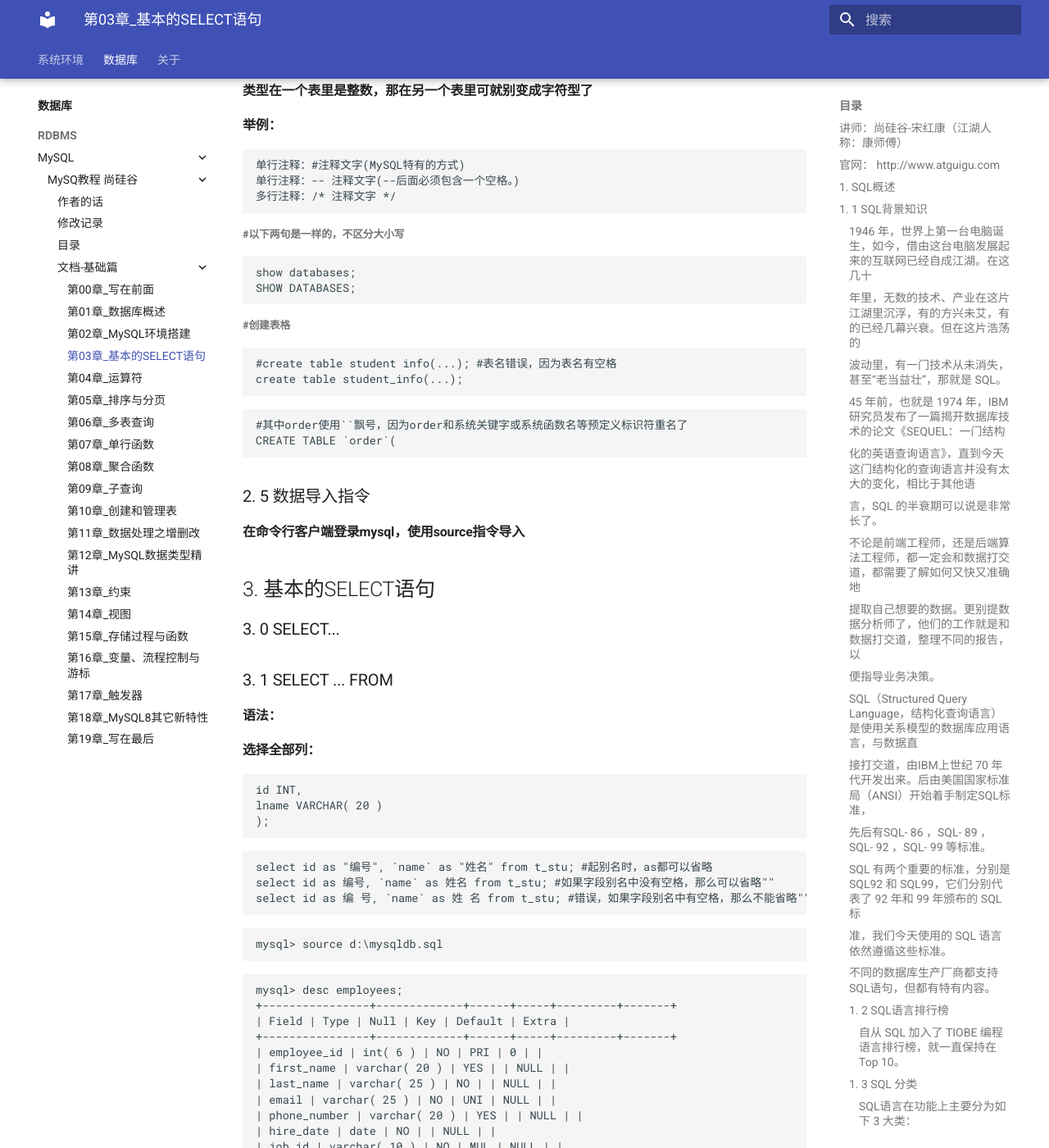
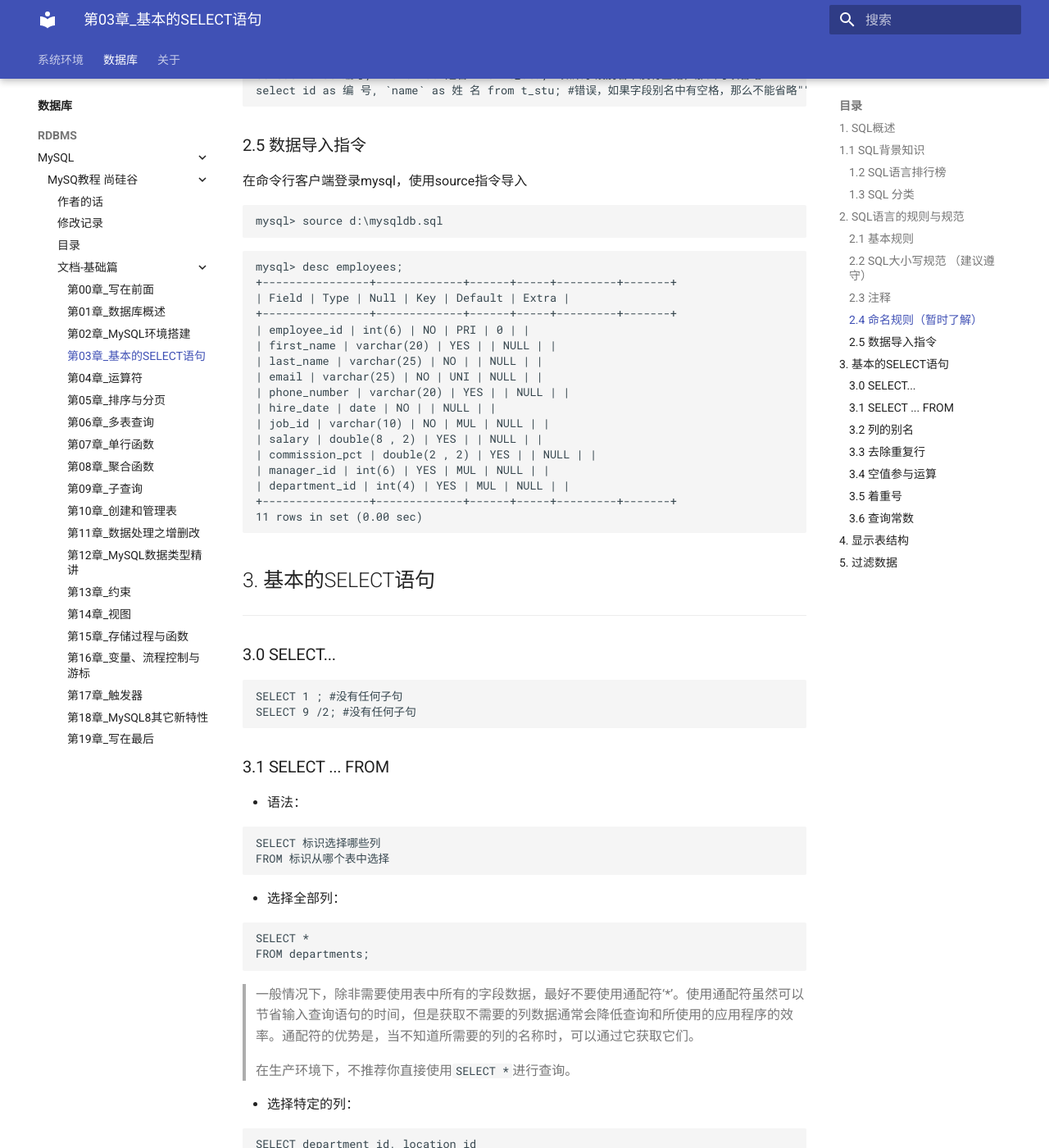
Before and after one commit to entrycoderfox/software-development-note, an MkDocs documentation site: the page built from docs/Database/MySQL/mysql_tutorial__atguigu_BV1iq4y1u7vj/md-docs/第03章_基本的SELECT语句.md, in a window 1280 px wide and 1400 px high, scrolled down 3305 px. Shown: the whole window at 82% size. Built offline with MkDocs 1.6.1 and Material for MkDocs 9.7.7, drawn with Linux system fonts in a browser that asks for light colours; the version menu is left out; some of the changed text lies outside the part shown.

Commit message:
update:update mysql file `第03章_基本的SELECT语句.md`,update log file `修改记录.md`

````diff
--- a/docs/Database/MySQL/mysql_tutorial__atguigu_BV1iq4y1u7vj/md-docs/第03章_基本的SELECT语句.md
+++ b/docs/Database/MySQL/mysql_tutorial__atguigu_BV1iq4y1u7vj/md-docs/第03章_基本的SELECT语句.md
@@ -1,136 +1,96 @@
 # 第 03 章_基本的SELECT语句
 
-#### 讲师：尚硅谷-宋红康（江湖人称：康师傅）
+讲师：尚硅谷-宋红康（江湖人称：康师傅）
 
-#### 官网： http://www.atguigu.com
+官网： **[http://www.atguigu.com](http://www.atguigu.com)**
+
+****
 
 ## 1. SQL概述
 
-## 1. 1 SQL背景知识
+****
 
-#### 1946 年，世界上第一台电脑诞生，如今，借由这台电脑发展起来的互联网已经自成江湖。在这几十
+## 1.1 SQL背景知识
 
-#### 年里，无数的技术、产业在这片江湖里沉浮，有的方兴未艾，有的已经几幕兴衰。但在这片浩荡的
+- 1946 年，世界上第一台电脑诞生，如今，借由这台电脑发展起来的互联网已经自成江湖。在这几十年里，无数的技术、产业在这片江湖里沉浮，有的方兴未艾，有的已经几幕兴衰。但在这片浩荡的波动里，有一门技术从未消失，甚至“老当益壮”，那就是SQL。
 
-#### 波动里，有一门技术从未消失，甚至“老当益壮”，那就是 SQL。
+    - 45 年前，也就是 1974 年，IBM 研究员发布了一篇揭开数据库技术的论文《SEQUEL：一门结构化的英语查询语言》，直到今天这门结构化的查询语言并没有太大的变化，相比于其他语言，`SQL的半衰期可以说是非常长`了。
 
-#### 45 年前，也就是 1974 年，IBM 研究员发布了一篇揭开数据库技术的论文《SEQUEL：一门结构
+- 不论是前端工程师，还是后端算法工程师，都一定会和数据打交道，都需要了解如何又快又准确地提取自己想要的数据。更别提数据分析师了，他们的工作就是和数据打交道，整理不同的报告，以便指导业务决策。
 
-#### 化的英语查询语言》，直到今天这门结构化的查询语言并没有太大的变化，相比于其他语
+- SQL（Structured Query Language，结构化查询语言）是使用关系模型的数据库应用语言，`与数据直接打交道`，由`IBM`上世纪70年代开发出来。后由美国国家标准局（ANSI）开始着手制定SQL标准，先后有`SQL-86`，`SQL-89`，`SQL-92`，`SQL-99`等标准。
 
-#### 言，SQL 的半衰期可以说是非常长了。
+    - SQL 有两个重要的标准，分别是SQL92和SQL99，它们分别代表了92年和99年颁布的SQL标准，我们今天使用的SQL语言依然遵循这些标准。
 
-#### 不论是前端工程师，还是后端算法工程师，都一定会和数据打交道，都需要了解如何又快又准确地
+- 不同的数据库生产厂商都支持SQL语句，但都有特有内容。
 
-#### 提取自己想要的数据。更别提数据分析师了，他们的工作就是和数据打交道，整理不同的报告，以
+### 1.2 SQL语言排行榜
 
-#### 便指导业务决策。
+自从SQL加入了TIOBE编程语言排行榜，就一直保持在Top 10。
 
-#### SQL（Structured Query Language，结构化查询语言）是使用关系模型的数据库应用语言，与数据直
+### 1.3 SQL 分类
 
-#### 接打交道，由IBM上世纪 70 年代开发出来。后由美国国家标准局（ANSI）开始着手制定SQL标准，
+SQL语言在功能上主要分为如下3大类：
 
-#### 先后有SQL- 86 ，SQL- 89 ，SQL- 92 ，SQL- 99 等标准。
+- **DDL（Data Definition Languages、数据定义语言）**，这些语句定义了不同的数据库、表、视图、索引等数据库对象，还可以用来创建、删除、修改数据库和数据表的结构。
 
-#### SQL 有两个重要的标准，分别是 SQL92 和 SQL99，它们分别代表了 92 年和 99 年颁布的 SQL 标
+    - 主要的语句关键字包括`CREATE`、`DROP`、`ALTER`等。
 
-#### 准，我们今天使用的 SQL 语言依然遵循这些标准。
+- **DML（Data Manipulation Language、数据操作语言）**，用于添加、删除、更新和查询数据库记录，并检查数据完整性。
 
-#### 不同的数据库生产厂商都支持SQL语句，但都有特有内容。
+    - 主要的语句关键字包括`INSERT`、`DELETE`、`UPDATE`、`SELECT`等。
 
-### 1. 2 SQL语言排行榜
+    - **SELECT是SQL语言的基础，最为重要。**
 
-#### 自从 SQL 加入了 TIOBE 编程语言排行榜，就一直保持在 Top 10。
+- **DCL（Data Control Language、数据控制语言）**，用于定义数据库、表、字段、用户的访问权限和安全级别。
 
-### 1. 3 SQL 分类
+    - 主要的语句关键字包括`GRANT`、`REVOKE`、`COMMIT`、`ROLLBACK`、`SAVEPOINT`等。
 
-#### SQL语言在功能上主要分为如下 3 大类：
-
-#### DDL（Data Definition Languages、数据定义语言） ，这些语句定义了不同的数据库、表、视图、索
-
-#### 引等数据库对象，还可以用来创建、删除、修改数据库和数据表的结构。
-
-#### 主要的语句关键字包括CREATE、DROP、ALTER等。
-
-#### DML（Data Manipulation Language、数据操作语言） ，用于添加、删除、更新和查询数据库记
-
-#### 录，并检查数据完整性。
-
-#### 主要的语句关键字包括INSERT、DELETE、UPDATE、SELECT等。
-
-#### SELECT是SQL语言的基础，最为重要。
-
-#### DCL（Data Control Language、数据控制语言） ，用于定义数据库、表、字段、用户的访问权限和
-
-#### 安全级别。
-
-#### 主要的语句关键字包括GRANT、REVOKE、COMMIT、ROLLBACK、SAVEPOINT等。
-
-#### 因为查询语句使用的非常的频繁，所以很多人把查询语句单拎出来一类：DQL（数据查询语言）。
-
-#### 还有单独将COMMIT、ROLLBACK 取出来称为TCL （Transaction Control Language，事务控制语
-
-#### 言）。
+> 因为查询语句使用的非常的频繁，所以很多人把查询语句单拎出来一类：DQL（数据查询语言）。
+>
+> 还有单独将`COMMIT`、`ROLLBACK`取出来称为TCL（Transaction Control Language，事务控制语言）。
 
 ## 2. SQL语言的规则与规范
 
-### 2. 1 基本规则
+****
 
-#### SQL 可以写在一行或者多行。为了提高可读性，各子句分行写，必要时使用缩进
+### 2.1 基本规则
 
-#### 每条命令以 ; 或 \g 或 \G 结束
+- SQL 可以写在一行或者多行。为了提高可读性，各子句分行写，必要时使用缩进
 
-#### 关键字不能被缩写也不能分行
+- 每条命令以 ; 或 \g 或 \G 结束
 
-#### 关于标点符号
+- 关键字不能被缩写也不能分行
 
-#### 必须保证所有的()、单引号、双引号是成对结束的
+- 关于标点符号
 
-#### 必须使用英文状态下的半角输入方式
+    - 必须保证所有的()、单引号、双引号是成对结束的
 
-#### 字符串型和日期时间类型的数据可以使用单引号（' '）表示
+    - 必须使用英文状态下的半角输入方式
 
-#### 列的别名，尽量使用双引号（" "），而且不建议省略as
+    - 字符串型和日期时间类型的数据可以使用单引号（' '）表示
 
-### 2. 2 SQL大小写规范 （建议遵守）
+    - 列的别名，尽量使用双引号（" "），而且不建议省略as
 
-#### MySQL 在 Windows 环境下是大小写不敏感的
+### 2.2 SQL大小写规范 （建议遵守）
 
-#### MySQL 在 Linux 环境下是大小写敏感的
+- **MySQL在Windows环境下是大小写不敏感的**
 
-#### 数据库名、表名、表的别名、变量名是严格区分大小写的
+- **MySQL在Linux环境下是大小写敏感的**
 
-#### 关键字、函数名、列名(或字段名)、列的别名(字段的别名) 是忽略大小写的。
+    - 数据库名、表名、表的别名、变量名是严格区分大小写的
 
-#### 推荐采用统一的书写规范：
+    - 关键字、函数名、列名(或字段名)、列的别名(字段的别名)是忽略大小写的。
 
-#### 数据库名、表名、表别名、字段名、字段别名等都小写
+- **推荐采用统一的书写规范：**
 
-#### SQL 关键字、函数名、绑定变量等都大写
+    - 数据库名、表名、表别名、字段名、字段别名等都小写
 
-### 2. 3 注 释
+    - SQL 关键字、函数名、绑定变量等都大写
 
-#### 可以使用如下格式的注释结构
+### 2.3 注释
 
-### 2. 4 命名规则（暂时了解）
-
-#### 数据库、表名不得超过 30 个字符，变量名限制为 29 个
-
-#### 必须只能包含 A–Z, a–z, 0–9, _共 63 个字符
-
-#### 数据库名、表名、字段名等对象名中间不要包含空格
-
-#### 同一个MySQL软件中，数据库不能同名；同一个库中，表不能重名；同一个表中，字段不能重名
-
-#### 必须保证你的字段没有和保留字、数据库系统或常用方法冲突。如果坚持使用，请在SQL语句中使
-
-#### 用`（着重号）引起来
-
-#### 保持字段名和类型的一致性，在命名字段并为其指定数据类型的时候一定要保证一致性。假如数据
-
-#### 类型在一个表里是整数，那在另一个表里可就别变成字符型了
-
-#### 举例：
+可以使用如下格式的注释结构
 
 ```
 单行注释：#注释文字(MySQL特有的方式)
@@ -138,50 +98,45 @@
 多行注释：/* 注释文字 */
 ```
 
-##### #以下两句是一样的，不区分大小写
+### 2.4 命名规则（暂时了解）
+
+- 数据库、表名不得超过 30 个字符，变量名限制为 29 个
+
+- 必须只能包含 A–Z, a–z, 0–9, _共 63 个字符
+
+- 数据库名、表名、字段名等对象名中间不要包含空格
+
+- 同一个MySQL软件中，数据库不能同名；同一个库中，表不能重名；同一个表中，字段不能重名
+
+- 必须保证你的字段没有和保留字、数据库系统或常用方法冲突。如果坚持使用，请在SQL语句中使用`（着重号）引起来
+
+- 保持字段名和类型的一致性，在命名字段并为其指定数据类型的时候一定要保证一致性。假如数据类型在一个表里是整数，那在另一个表里可就别变成字符型了
+
+举例：
 
 ```
+#以下两句是一样的，不区分大小写
 show databases;
 SHOW DATABASES;
-```
 
-##### #创建表格
-
-```
+#创建表格
 #create table student info(...); #表名错误，因为表名有空格
 create table student_info(...);
-```
 
-```
 #其中order使用``飘号，因为order和系统关键字或系统函数名等预定义标识符重名了
 CREATE TABLE `order`(
-```
+id INT,
+lname VARCHAR(20)
+);
 
-### 2. 5 数据导入指令
-
-#### 在命令行客户端登录mysql，使用source指令导入
-
-## 3. 基本的SELECT语句
-
-### 3. 0 SELECT...
-
-### 3. 1 SELECT ... FROM
-
-#### 语法：
-
-#### 选择全部列：
-
-```
-id INT,
-lname VARCHAR( 20 )
-);
-```
-
-```
 select id as "编号", `name` as "姓名" from t_stu; #起别名时，as都可以省略
 select id as 编号, `name` as 姓名 from t_stu; #如果字段别名中没有空格，那么可以省略""
 select id as 编 号, `name` as 姓 名 from t_stu; #错误，如果字段别名中有空格，那么不能省略""
 ```
+
+### 2.5 数据导入指令
+
+在命令行客户端登录mysql，使用source指令导入
 
 ```
 mysql> source d:\mysqldb.sql
@@ -192,149 +147,136 @@ mysql> desc employees;
 +----------------+-------------+------+-----+---------+-------+
 | Field | Type | Null | Key | Default | Extra |
 +----------------+-------------+------+-----+---------+-------+
-| employee_id | int( 6 ) | NO | PRI | 0 | |
-| first_name | varchar( 20 ) | YES | | NULL | |
-| last_name | varchar( 25 ) | NO | | NULL | |
-| email | varchar( 25 ) | NO | UNI | NULL | |
-| phone_number | varchar( 20 ) | YES | | NULL | |
+| employee_id | int(6) | NO | PRI | 0 | |
+| first_name | varchar(20) | YES | | NULL | |
+| last_name | varchar(25) | NO | | NULL | |
+| email | varchar(25) | NO | UNI | NULL | |
+| phone_number | varchar(20) | YES | | NULL | |
 | hire_date | date | NO | | NULL | |
-| job_id | varchar( 10 ) | NO | MUL | NULL | |
-| salary | double( 8 , 2 ) | YES | | NULL | |
-| commission_pct | double( 2 , 2 ) | YES | | NULL | |
-| manager_id | int( 6 ) | YES | MUL | NULL | |
-| department_id | int( 4 ) | YES | MUL | NULL | |
+| job_id | varchar(10) | NO | MUL | NULL | |
+| salary | double(8 , 2) | YES | | NULL | |
+| commission_pct | double(2 , 2) | YES | | NULL | |
+| manager_id | int(6) | YES | MUL | NULL | |
+| department_id | int(4) | YES | MUL | NULL | |
 +----------------+-------------+------+-----+---------+-------+
 11 rows in set (0.00 sec)
 ```
 
-##### SELECT 1 ; #没有任何子句
+## 3. 基本的SELECT语句
 
-##### SELECT 9 /2; #没有任何子句
+****
 
-##### SELECT 标识选择哪些列
-
-##### FROM 标识从哪个表中选择
-
-##### SELECT *
+### 3.0 SELECT...
 
 ```
+SELECT 1 ; #没有任何子句
+SELECT 9 /2; #没有任何子句
+```
+
+### 3.1 SELECT ... FROM
+
+- 语法：
+
+```
+SELECT 标识选择哪些列
+FROM 标识从哪个表中选择
+```
+
+- 选择全部列：
+
+```
+SELECT *
 FROM departments;
 ```
 
-#### 一般情况下，除非需要使用表中所有的字段数据，最好不要使用通配符‘*’。使用通配符虽然可以节
+> 一般情况下，除非需要使用表中所有的字段数据，最好不要使用通配符‘*’。使用通配符虽然可以节省输入查询语句的时间，但是获取不需要的列数据通常会降低查询和所使用的应用程序的效率。通配符的优势是，当不知道所需要的列的名称时，可以通过它获取它们。
+>
+> 在生产环境下，不推荐你直接使用`SELECT *`进行查询。
 
-#### 省输入查询语句的时间，但是获取不需要的列数据通常会降低查询和所使用的应用程序的效率。通
-
-#### 配符的优势是，当不知道所需要的列的名称时，可以通过它获取它们。
-
-#### 在生产环境下，不推荐你直接使用SELECT *进行查询。
-
-#### 选择特定的列：
-
-#### MySQL中的SQL语句是不区分大小写的，因此SELECT和select的作用是相同的，但是，许多开发人
-
-#### 员习惯将关键字大写、数据列和表名小写，读者也应该养成一个良好的编程习惯，这样写出来的代
-
-#### 码更容易阅读和维护。
-
-### 3. 2 列的别名
-
-#### 重命名一个列
-
-#### 便于计算
-
-#### 紧跟列名，也可以 在列名和别名之间加入关键字AS，别名使用双引号 ，以便在别名中包含空格或特
-
-#### 殊的字符并区分大小写。
-
-#### AS 可以省略
-
-#### 建议别名简短，见名知意
-
-#### 举例
+- 选择特定的列：
 
 ```
 SELECT department_id, location_id
 FROM departments;
 ```
 
+> MySQL中的SQL语句是不区分大小写的，因此SELECT和select的作用是相同的，但是，许多开发人员习惯将关键字大写、数据列和表名小写，读者也应该养成一个良好的编程习惯，这样写出来的代码更容易阅读和维护。
+
+### 3.2 列的别名
+
+- 重命名一个列
+
+- 便于计算
+
+- 紧跟列名，也可以 **在列名和别名之间加入关键字AS，别名使用双引号**，以便在别名中包含空格或特殊的字符并区分大小写。
+
+- AS 可以省略
+
+- 建议别名简短，见名知意
+
+- 举例
+
 ```
 SELECT last_name AS name, commission_pct comm
 FROM employees;
 ```
-
-### 3. 3 去除重复行
-
-#### 默认情况下，查询会返回全部行，包括重复行。
-
-#### 在SELECT语句中使用关键字DISTINCT去除重复行
-
-#### 针对于：
-
-#### 这里有两点需要注意：
 
 ```
 SELECT last_name "Name", salary* 12 "Annual Salary"
 FROM employees;
 ```
 
+### 3.3 去除重复行
+
+默认情况下，查询会返回全部行，包括重复行。
+
 ```
 SELECT department_id
 FROM employees;
 ```
+
+**在SELECT语句中使用关键字DISTINCT去除重复行**
 
 ```
 SELECT DISTINCT department_id
 FROM employees;
 ```
 
+针对于：
+
 ```
 SELECT DISTINCT department_id,salary
 FROM employees;
 ```
 
-#### 1. DISTINCT 需要放到所有列名的前面，如果写成SELECT salary, DISTINCT department_id
+这里有两点需要注意：
 
-#### FROM employees会报错。
+1. DISTINCT需要放到所有列名的前面，如果写成`SELECT salary, DISTINCT department_id FROM employees`会报错。
 
-#### 2. DISTINCT 其实是对后面所有列名的组合进行去重，你能看到最后的结果是 74 条，因为这 74 个部
+2. DISTINCT其实是对后面所有列名的组合进行去重，你能看到最后的结果是 74 条，因为这 74 个部门id不同，都有 salary 这个属性值。如果你想要看都有哪些不同的部门（department_id），只需要写`DISTINCT department_id`即可，后面不需要再加其他的列名了。
 
-#### 门id不同，都有 salary 这个属性值。如果你想要看都有哪些不同的部门（department_id），只需
+### 3.4 空值参与运算
 
-#### 要写DISTINCT department_id即可，后面不需要再加其他的列名了。
-
-### 3. 4 空值参与运算
-
-#### 所有运算符或列值遇到null值，运算的结果都为null
-
-#### 这里你一定要注意，在 MySQL 里面， 空值不等于空字符串。一个空字符串的长度是 0 ，而一个空值的长
-
-#### 度是空。而且，在 MySQL 里面，空值是占用空间的。
-
-### 3. 5 着重号
-
-#### 错误的
-
-#### 正确的
-
-#### 结论
-
-#### 我们需要保证表中的字段、表名等没有和保留字、数据库系统或常用方法冲突。如果真的相同，请在
-
-#### SQL语句中使用一对``（着重号）引起来。
+- 所有运算符或列值遇到null值，运算的结果都为null
 
 ```
 SELECT employee_id,salary,commission_pct,
-12 * salary * ( 1 + commission_pct) "annual_sal"
+12 * salary * (1 + commission_pct) "annual_sal"
 FROM employees;
 ```
 
+这里你一定要注意，在 MySQL 里面， 空值不等于空字符串。一个空字符串的长度是 0 ，而一个空值的长度是空。而且，在 MySQL 里面，空值是占用空间的。
+
+### 3.5 着重号
+
+- 错误的
+
 ```
 mysql> SELECT * FROM ORDER;
-ERROR 1064 ( 42000 ): You have an error in your SQL syntax; check the manual that
-corresponds to your MySQL server version for the right syntax to use near 'ORDER' at
-line 1
+ERROR 1064 (42000): You have an error in your SQL syntax; check the manual that corresponds to your MySQL server version for the right syntax to use near 'ORDER' at line 1
 ```
+
+- 正确的
 
 ```
 mysql> SELECT * FROM `ORDER`;
@@ -346,9 +288,7 @@ mysql> SELECT * FROM `ORDER`;
 | 3 | dubbo |
 +----------+------------+
 3 rows in set (0.00 sec)
-```
 
-```
 mysql> SELECT * FROM `order`;
 +----------+------------+
 | order_id | order_name |
@@ -360,45 +300,29 @@ mysql> SELECT * FROM `order`;
 3 rows in set (0.00 sec)
 ```
 
-### 3. 6 5 、查询常数
+- 结论
 
-#### SELECT 查询还可以对常数进行查询。对的，就是在 SELECT 查询结果中增加一列固定的常数列。这列的
+我们需要保证表中的字段、表名等没有和保留字、数据库系统或常用方法冲突。如果真的相同，请在SQL语句中使用一对``（着重号）引起来。
 
-#### 取值是我们指定的，而不是从数据表中动态取出的。
+### 3.6 查询常数
 
-#### 你可能会问为什么我们还要对常数进行查询呢？
+SELECT 查询还可以对常数进行查询。对的，就是在 SELECT 查询结果中增加一列固定的常数列。这列的取值是我们指定的，而不是从数据表中动态取出的。
 
-#### SQL 中的 SELECT 语法的确提供了这个功能，一般来说我们只从一个表中查询数据，通常不需要增加一个
+你可能会问为什么我们还要对常数进行查询呢？
 
-#### 固定的常数列，但如果我们想整合不同的数据源，用常数列作为这个表的标记，就需要查询常数。
+SQL中的SELECT语法的确提供了这个功能，一般来说我们只从一个表中查询数据，通常不需要增加一个固定的常数列，但如果我们想整合不同的数据源，用常数列作为这个表的标记，就需要查询常数。
 
-#### 比如说，我们想对 employees 数据表中的员工姓名进行查询，同时增加一列字段corporation，这个
-
-#### 字段固定值为“尚硅谷”，可以这样写：
-
-## 4. 显示表结构
-
-#### 使用DESCRIBE 或 DESC 命令，表示表结构。
-
-#### 其中，各个字段的含义分别解释如下：
-
-#### Field：表示字段名称。
-
-#### Type：表示字段类型，这里 barcode、goodsname 是文本型的，price 是整数类型的。
-
-#### Null：表示该列是否可以存储NULL值。
-
-#### Key：表示该列是否已编制索引。PRI表示该列是表主键的一部分；UNI表示该列是UNIQUE索引的一
-
-#### 部分；MUL表示在列中某个给定值允许出现多次。
-
-#### Default：表示该列是否有默认值，如果有，那么值是多少。
-
-#### Extra：表示可以获取的与给定列有关的附加信息，例如AUTO_INCREMENT等。
+比如说，我们想对employees数据表中的员工姓名进行查询，同时增加一列字段`corporation`，这个字段固定值为“尚硅谷”，可以这样写：
 
 ```
 SELECT '尚硅谷' as corporation, last_name FROM employees;
 ```
+
+## 4. 显示表结构
+
+****
+
+使用DESCRIBE或DESC命令，表示表结构。
 
 ```
 DESCRIBE employees;
@@ -411,38 +335,55 @@ mysql> desc employees;
 +----------------+-------------+------+-----+---------+-------+
 | Field | Type | Null | Key | Default | Extra |
 +----------------+-------------+------+-----+---------+-------+
-| employee_id | int( 6 ) | NO | PRI | 0 | |
-| first_name | varchar( 20 ) | YES | | NULL | |
-| last_name | varchar( 25 ) | NO | | NULL | |
-| email | varchar( 25 ) | NO | UNI | NULL | |
-| phone_number | varchar( 20 ) | YES | | NULL | |
+| employee_id | int(6) | NO | PRI | 0 | |
+| first_name | varchar(20) | YES | | NULL | |
+| last_name | varchar(25) | NO | | NULL | |
+| email | varchar(25) | NO | UNI | NULL | |
+| phone_number | varchar(20) | YES | | NULL | |
 | hire_date | date | NO | | NULL | |
-| job_id | varchar( 10 ) | NO | MUL | NULL | |
-| salary | double( 8 , 2 ) | YES | | NULL | |
-| commission_pct | double( 2 , 2 ) | YES | | NULL | |
-| manager_id | int( 6 ) | YES | MUL | NULL | |
-| department_id | int( 4 ) | YES | MUL | NULL | |
+| job_id | varchar(10) | NO | MUL | NULL | |
+| salary | double(8 , 2) | YES | | NULL | |
+| commission_pct | double(2 , 2) | YES | | NULL | |
+| manager_id | int(6) | YES | MUL | NULL | |
+| department_id | int(4) | YES | MUL | NULL | |
 +----------------+-------------+------+-----+---------+-------+
 11 rows in set (0.00 sec)
 ```
 
+其中，各个字段的含义分别解释如下：
+
+- Field：表示字段名称。
+
+- Type：表示字段类型，这里 barcode、goodsname 是文本型的，price 是整数类型的。
+
+- Null：表示该列是否可以存储NULL值。
+
+- Key：表示该列是否已编制索引。PRI表示该列是表主键的一部分；UNI表示该列是UNIQUE索引的一部分；MUL表示在列中某个给定值允许出现多次。
+
+- Default：表示该列是否有默认值，如果有，那么值是多少。
+
+- Extra：表示可以获取的与给定列有关的附加信息，例如AUTO_INCREMENT等。
+
 ## 5. 过滤数据
 
-#### 背景：
+****
 
-#### 语法：
+- 背景：
 
-#### 使用WHERE 子句，将不满足条件的行过滤掉
+- 语法：
 
-#### WHERE子句紧随 FROM子句
+```
+SELECT 字段1,字段 2
+FROM 表名
+WHERE 过滤条件
+```
 
-#### 举例
+-
+    - 使用WHERE 子句，将不满足条件的行过滤掉
 
-##### SELECT 字段1,字段 2
+    - **WHERE子句紧随 FROM子句**
 
-##### FROM 表名
-
-##### WHERE 过滤条件
+- 举例
 
 ```
 SELECT employee_id, last_name, job_id, department_id
````
Also changed, not shown: docs/Database/MySQL/mysql_tutorial__atguigu_BV1iq4y1u7vj/修改记录.md (+3 -1 lines).
